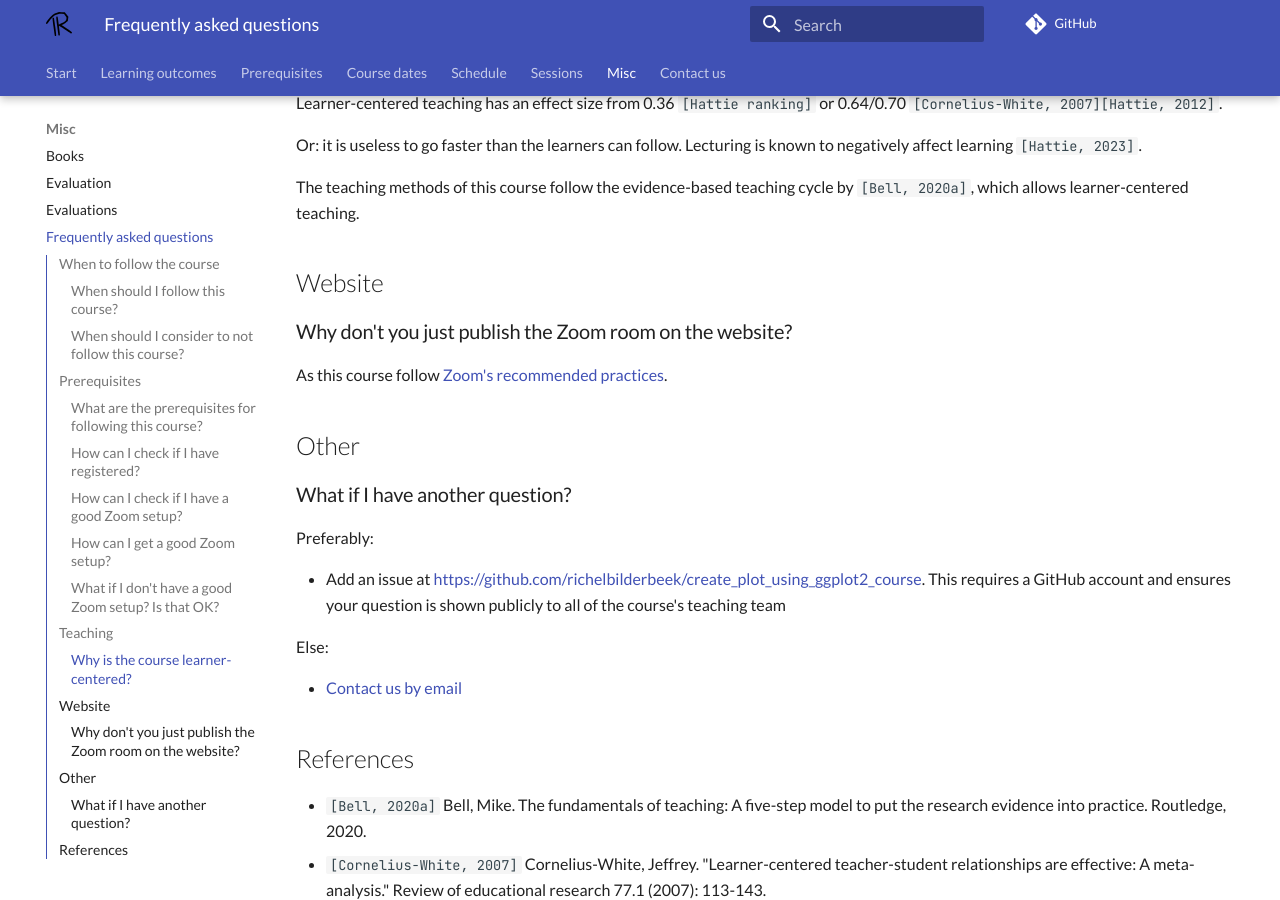
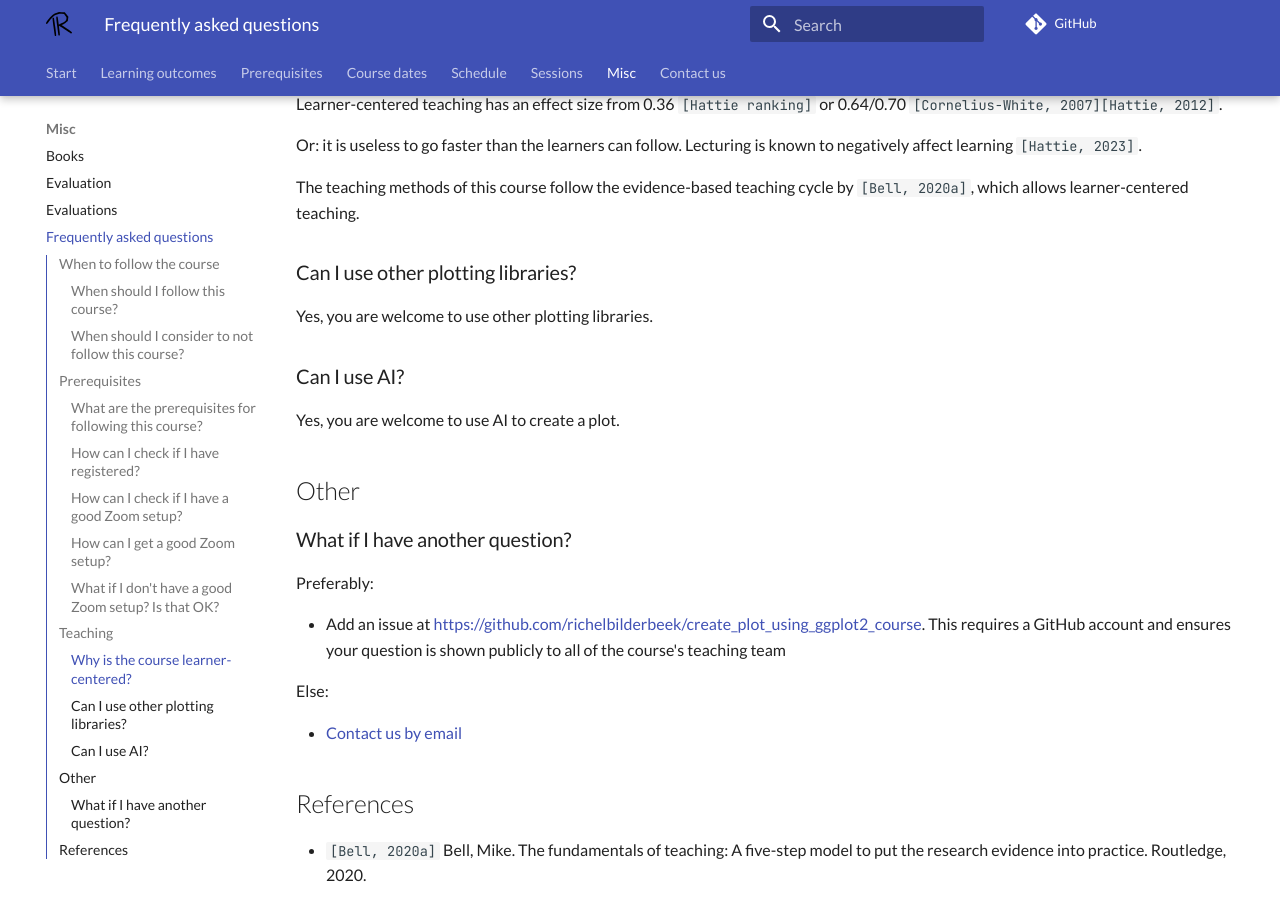
Before and after one commit to richelbilderbeek/create_plot_using_ggplot2_course, an MkDocs documentation site: the page built from docs/faq.md, in a window 1280 px wide and 900 px high, scrolled down 1939 px. Built offline with MkDocs 1.6.1 and Material for MkDocs 9.7.7, drawn with Linux system fonts in a browser that asks for light colours; comment, search, counter and statistics services are not loaded; some of the changed text lies outside the part shown.

Commit message:
Update FAQ

```diff
--- a/docs/faq.md
+++ b/docs/faq.md
@@ -11,7 +11,8 @@ tags:
 
 ### When should I follow this course?
 
-When you want to get started with R.
+When you need to create a plot and accept to use `ggplot2`
+to do so.
 
 Especially at the start of any new programming language,
 having help is very useful: some error messages seem
@@ -101,11 +102,13 @@ The teaching methods of this course follow the
 evidence-based teaching cycle by `[Bell, 2020a]`,
 which allows learner-centered teaching.
 
-## Website
+### Can I use other plotting libraries?
 
-### Why don't you just publish the Zoom room on the website?
+Yes, you are welcome to use other plotting libraries.
 
-As this course follow [Zoom's recommended practices](https://www.zoom.com/en/products/virtual-meetings/resources/securing-your-meetings/).
+### Can I use AI?
+
+Yes, you are welcome to use AI to create a plot.
 
 ## Other
 
```
